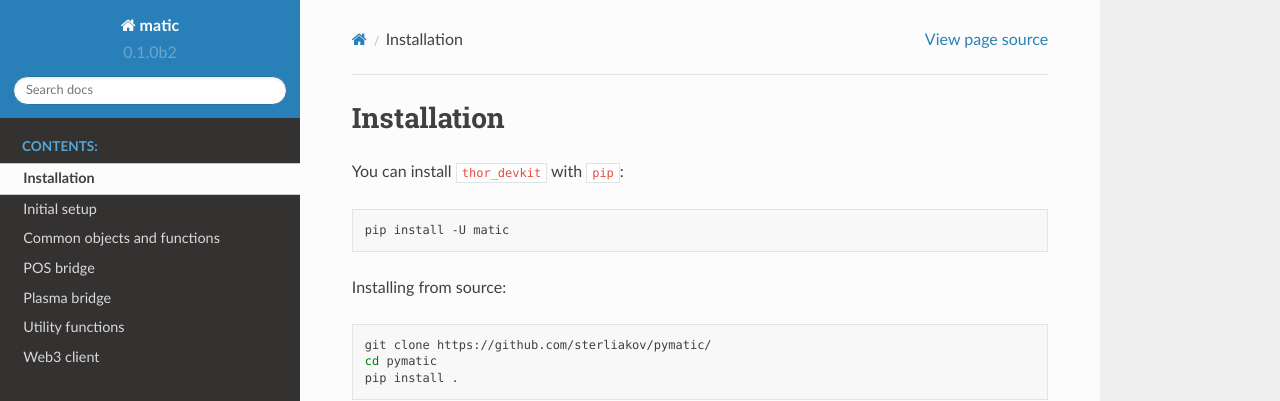
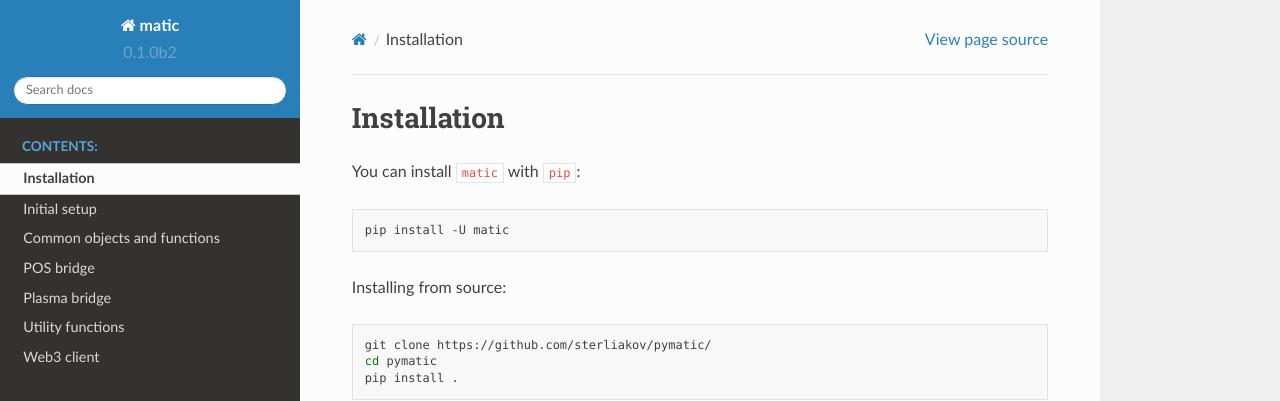
Before and after one commit to sterliakov/pymatic, a Sphinx documentation site: the page built from docs/source/installation.rst, in a window 1280 px wide. Shown: the top 401 px of the page. Built offline with Sphinx 7.4.7 and the Read the Docs theme 2.0.0, drawn with Linux system fonts in a browser that asks for light colours; the version number is read from the project's files by our own code.

Commit message:
Fix reusing  artifact

```diff
--- a/docs/source/installation.rst
+++ b/docs/source/installation.rst
@@ -1,7 +1,7 @@
 Installation
 ============
 
-You can install ``thor_devkit`` with ``pip``:
+You can install ``matic`` with ``pip``:
 
 .. code-block:: bash
 
```
